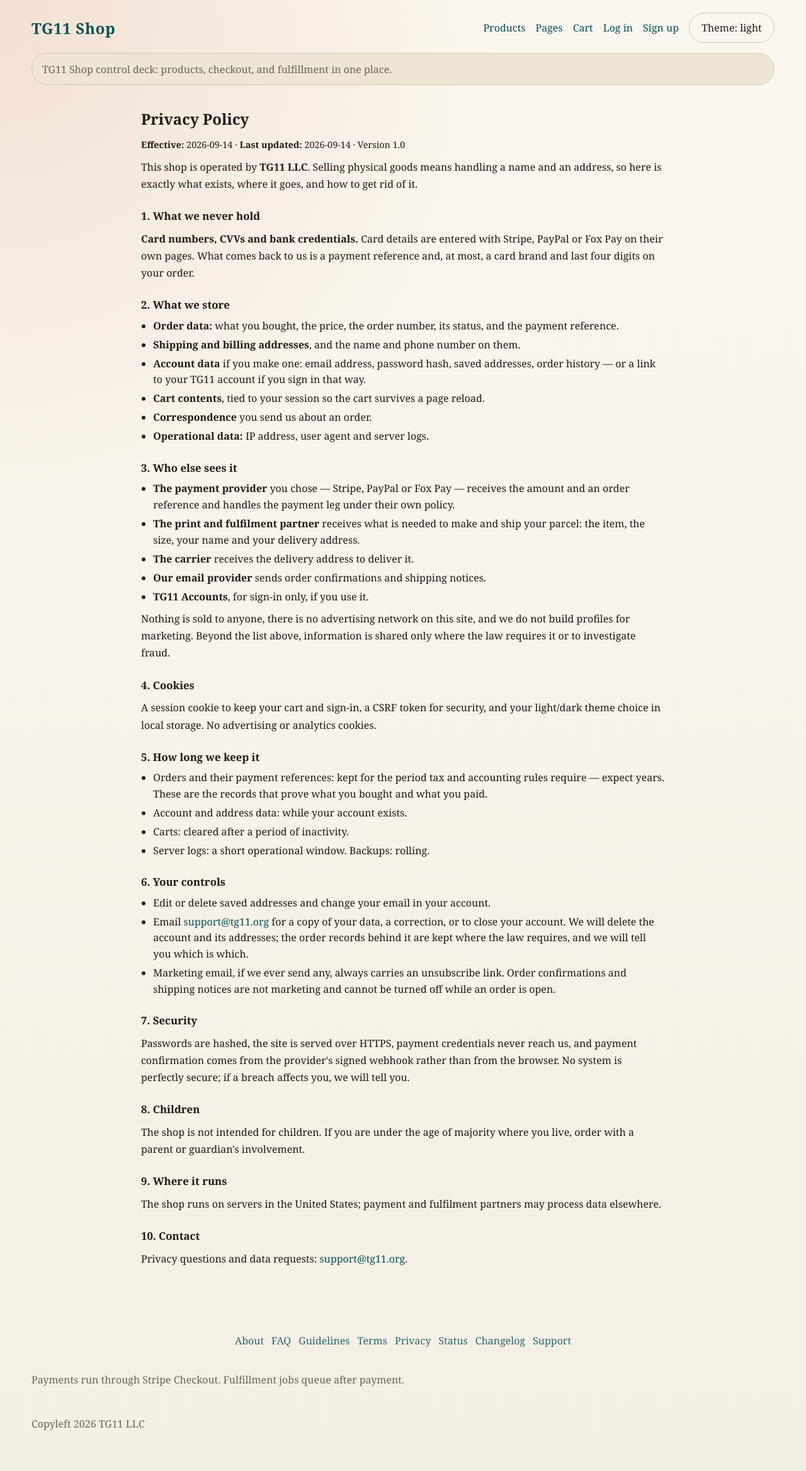
After one commit to tg11-org/storefront, a Django app: page /privacy/ in a window 1280 px wide. The commit adds this page. Shown: the whole page at 63% size. Run offline with Django 5.2, Linux system fonts and the light colour scheme; data comes from the database, SQL or seed files in the repository; data that the repository does not hold is empty.

Commit message:
Add the information pages: about, terms, privacy, guidelines, FAQ, support, status, changelog
A shop has to answer "who are you, when does it ship, and what happens if it
arrives wrong" before someone will hand over a card. These pages do that, in a
new sitepages app that touches nothing else: plain renders, except /status/,
which asks the database one question.

Written for goods that are made to order rather than picked off a shelf:

* Terms of Sale say what production time means for changing an order, and draw
  the returns line where it honestly sits - wrong, damaged or misprinted is
  replaced or refunded within 30 days including shipping; a change of mind has
  no automatic right, and says so rather than implying one.
* Privacy leads with what the shop never holds (card numbers), then names every
  party that does see an order: payment provider, print partner, carrier, mail.
* Status says what it cannot see - a payment or fulfilment provider outage -
  and tells a customer to check their orders before paying twice.

Operator named as TG11 LLC; support@tg11.org throughout. The footer on every
page links the lot, above the existing store footer text.

Co-Authored-By: Claude Opus 5 <noreply@anthropic.com>
Claude-Session: https://claude.ai/code/session_01FSapXkqeR9Tw9DsBL2HQHo

```diff
--- a/config/settings/base.py
+++ b/config/settings/base.py
@@ -99,6 +99,7 @@ INSTALLED_APPS = [
     'pricing',
     'connectors',
     'dashboard',
+    'sitepages',
 ]
 
 MIDDLEWARE = [
--- a/config/urls.py
+++ b/config/urls.py
@@ -23,6 +23,7 @@ urlpatterns = [
     path('health/', healthcheck, name='healthcheck'),
     path('favicon.ico', favicon, {'filename': 'favicon.ico'}, name='favicon_ico'),
     path('favicon.png', favicon, {'filename': 'favicon.png'}, name='favicon_png'),
+    path('', include(('sitepages.urls', 'sitepages'), namespace='sitepages')),
     path('', include(('catalog.urls', 'catalog'), namespace='catalog')),
 ]
 
--- /dev/null
+++ b/sitepages/urls.py
@@ -0,0 +1,16 @@
+from django.urls import path
+
+from . import views
+
+app_name = 'sitepages'
+
+urlpatterns = [
+    path('about/', views.about, name='about'),
+    path('terms/', views.terms, name='terms'),
+    path('privacy/', views.privacy, name='privacy'),
+    path('guidelines/', views.guidelines, name='guidelines'),
+    path('faq/', views.faq, name='faq'),
+    path('support/', views.support, name='support'),
+    path('status/', views.status, name='status'),
+    path('changelog/', views.changelog, name='changelog'),
+]
--- /dev/null
+++ b/sitepages/views.py
@@ -0,0 +1,66 @@
+"""The pages a shop owes its customers: what it is, what it promises, what it
+keeps, how it behaves and whether it is up.
+
+Plain renders, except /status/, which asks the database one question. They stay
+independent of the catalogue and checkout so they answer even when an order
+cannot be placed.
+"""
+from django.db import connection
+from django.shortcuts import render
+from django.views.decorators.http import require_GET
+
+# One place to bump when the policies change; every policy page shows it.
+POLICY = {'effective': '2026-09-14', 'updated': '2026-09-14', 'version': '1.0'}
+
+
+def _page(request, name, extra=None):
+    return render(request, f'sitepages/{name}.html', {'policy': POLICY, **(extra or {})})
+
+
+@require_GET
+def about(request):
+    return _page(request, 'about')
+
+
+@require_GET
+def terms(request):
+    return _page(request, 'terms')
+
+
+@require_GET
+def privacy(request):
+    return _page(request, 'privacy')
+
+
+@require_GET
+def guidelines(request):
+    return _page(request, 'guidelines')
+
+
+@require_GET
+def faq(request):
+    return _page(request, 'faq')
+
+
+@require_GET
+def support(request):
+    return _page(request, 'support')
+
+
+@require_GET
+def changelog(request):
+    return _page(request, 'changelog')
+
+
+@require_GET
+def status(request):
+    """A summary, not a diagnostic: the shop is serving and its database
+    answers. Detail that would help someone map the deployment stays out."""
+    database = True
+    try:
+        with connection.cursor() as cursor:
+            cursor.execute('SELECT 1')
+            cursor.fetchone()
+    except Exception:
+        database = False
+    return _page(request, 'status', {'overall': 'ok' if database else 'degraded', 'database': database})
--- a/static/css/site.css
+++ b/static/css/site.css
@@ -149,3 +149,21 @@ select[multiple] { min-height: 12rem; }
     backdrop-filter: none;
   }
 }
+
+/* ---- information pages (about, policies, status, changelog) ---- */
+.prose { max-width: 52rem; margin: 0 auto; line-height: 1.6; }
+.prose h1 { margin: 0.2rem 0 0.6rem; }
+.prose h2 { margin: 1.5rem 0 0.4rem; font-size: 1.05rem; }
+.prose p { margin: 0.55rem 0; }
+.prose ul, .prose ol { padding-left: 1.2rem; margin: 0.4rem 0; }
+.prose li { margin: 0.28rem 0; }
+.policy-meta { margin: 0.2rem 0 1.2rem; font-size: 0.9rem; }
+.statusline { margin: 0.4rem 0 1rem; }
+.status-pill { display: inline-block; padding: 4px 10px; border-radius: 4px; font-size: 0.85rem; font-weight: 600; }
+.status-pill.ok { background: #124b3c; color: #b8ffe9; }
+.status-pill.bad { background: #5a1f2a; color: #ffd0d6; }
+.changelog section { margin: 1.5rem 0; }
+.changelog section h2 { border-bottom: 1px solid currentColor; padding-bottom: 0.3rem; opacity: 0.95; }
+.footlinks { display: flex; flex-wrap: wrap; gap: 0.75rem; justify-content: center; margin-bottom: 0.5rem; }
+.footlinks a { text-decoration: none; opacity: 0.85; }
+.footlinks a:hover { text-decoration: underline; opacity: 1; }
--- a/templates/base.html
+++ b/templates/base.html
@@ -76,7 +76,18 @@
     </main>
 
     <footer class="site-footer">
+      <nav class="footlinks" aria-label="Information">
+        <a href="/about/">About</a>
+        <a href="/faq/">FAQ</a>
+        <a href="/guidelines/">Guidelines</a>
+        <a href="/terms/">Terms</a>
+        <a href="/privacy/">Privacy</a>
+        <a href="/status/">Status</a>
+        <a href="/changelog/">Changelog</a>
+        <a href="/support/">Support</a>
+      </nav>
       <p>{{ store_settings.footer_text|default:"Payments run through Stripe Checkout. Fulfillment jobs queue after payment." }}</p>
+      <p class="muted">Copyleft 2026 TG11 LLC</p>
     </footer>
   </div>
   <script>
--- /dev/null
+++ b/templates/sitepages/_meta.html
@@ -0,0 +1,6 @@
+{# Shared policy header - one place to change the dates on every policy page. #}
+<p class="policy-meta muted">
+  <strong>Effective:</strong> {{ policy.effective }} &middot;
+  <strong>Last updated:</strong> {{ policy.updated }} &middot;
+  Version {{ policy.version }}
+</p>
--- /dev/null
+++ b/templates/sitepages/privacy.html
@@ -0,0 +1,98 @@
+{% extends "base.html" %}
+{% block title %}Privacy Policy · {{ store_settings.name|default:"TG11 Shop" }}{% endblock %}
+{% block content %}
+<article class="prose">
+  <h1>Privacy Policy</h1>
+  {% include "sitepages/_meta.html" %}
+
+  <p>
+    This shop is operated by <b>TG11 LLC</b>. Selling physical goods means handling a name and an
+    address, so here is exactly what exists, where it goes, and how to get rid of it.
+  </p>
+
+  <h2>1. What we never hold</h2>
+  <p>
+    <b>Card numbers, CVVs and bank credentials.</b> Card details are entered with Stripe, PayPal or
+    Fox Pay on their own pages. What comes back to us is a payment reference and, at most, a card
+    brand and last four digits on your order.
+  </p>
+
+  <h2>2. What we store</h2>
+  <ul>
+    <li><b>Order data:</b> what you bought, the price, the order number, its status, and the
+      payment reference.</li>
+    <li><b>Shipping and billing addresses</b>, and the name and phone number on them.</li>
+    <li><b>Account data</b> if you make one: email address, password hash, saved addresses, order
+      history — or a link to your TG11 account if you sign in that way.</li>
+    <li><b>Cart contents</b>, tied to your session so the cart survives a page reload.</li>
+    <li><b>Correspondence</b> you send us about an order.</li>
+    <li><b>Operational data:</b> IP address, user agent and server logs.</li>
+  </ul>
+
+  <h2>3. Who else sees it</h2>
+  <ul>
+    <li><b>The payment provider</b> you chose — Stripe, PayPal or Fox Pay — receives the amount and
+      an order reference and handles the payment leg under their own policy.</li>
+    <li><b>The print and fulfilment partner</b> receives what is needed to make and ship your
+      parcel: the item, the size, your name and your delivery address.</li>
+    <li><b>The carrier</b> receives the delivery address to deliver it.</li>
+    <li><b>Our email provider</b> sends order confirmations and shipping notices.</li>
+    <li><b>TG11 Accounts</b>, for sign-in only, if you use it.</li>
+  </ul>
+  <p>
+    Nothing is sold to anyone, there is no advertising network on this site, and we do not build
+    profiles for marketing. Beyond the list above, information is shared only where the law requires
+    it or to investigate fraud.
+  </p>
+
+  <h2>4. Cookies</h2>
+  <p>
+    A session cookie to keep your cart and sign-in, a CSRF token for security, and your light/dark
+    theme choice in local storage. No advertising or analytics cookies.
+  </p>
+
+  <h2>5. How long we keep it</h2>
+  <ul>
+    <li>Orders and their payment references: kept for the period tax and accounting rules require
+      — expect years. These are the records that prove what you bought and what you paid.</li>
+    <li>Account and address data: while your account exists.</li>
+    <li>Carts: cleared after a period of inactivity.</li>
+    <li>Server logs: a short operational window. Backups: rolling.</li>
+  </ul>
+
+  <h2>6. Your controls</h2>
+  <ul>
+    <li>Edit or delete saved addresses and change your email in your account.</li>
+    <li>Email <a href="mailto:support@tg11.org">support@tg11.org</a> for a copy of your data, a
+      correction, or to close your account. We will delete the account and its addresses; the order
+      records behind it are kept where the law requires, and we will tell you which is which.</li>
+    <li>Marketing email, if we ever send any, always carries an unsubscribe link. Order
+      confirmations and shipping notices are not marketing and cannot be turned off while an order
+      is open.</li>
+  </ul>
+
+  <h2>7. Security</h2>
+  <p>
+    Passwords are hashed, the site is served over HTTPS, payment credentials never reach us, and
+    payment confirmation comes from the provider's signed webhook rather than from the browser. No
+    system is perfectly secure; if a breach affects you, we will tell you.
+  </p>
+
+  <h2>8. Children</h2>
+  <p>
+    The shop is not intended for children. If you are under the age of majority where you live,
+    order with a parent or guardian's involvement.
+  </p>
+
+  <h2>9. Where it runs</h2>
+  <p>
+    The shop runs on servers in the United States; payment and fulfilment partners may process data
+    elsewhere.
+  </p>
+
+  <h2>10. Contact</h2>
+  <p>
+    Privacy questions and data requests: <a href="mailto:support@tg11.org">support@tg11.org</a>.
+  </p>
+</article>
+{% endblock %}
```
Also changed, not shown: sitepages/apps.py (added, +7 -0 lines), templates/sitepages/about.html (added, +54 -0 lines), templates/sitepages/changelog.html (added, +56 -0 lines), templates/sitepages/faq.html (added, +82 -0 lines), templates/sitepages/guidelines.html (added, +57 -0 lines), templates/sitepages/status.html (added, +46 -0 lines), templates/sitepages/support.html (added, +52 -0 lines), templates/sitepages/terms.html (added, +102 -0 lines), sitepages/__init__.py (added).
